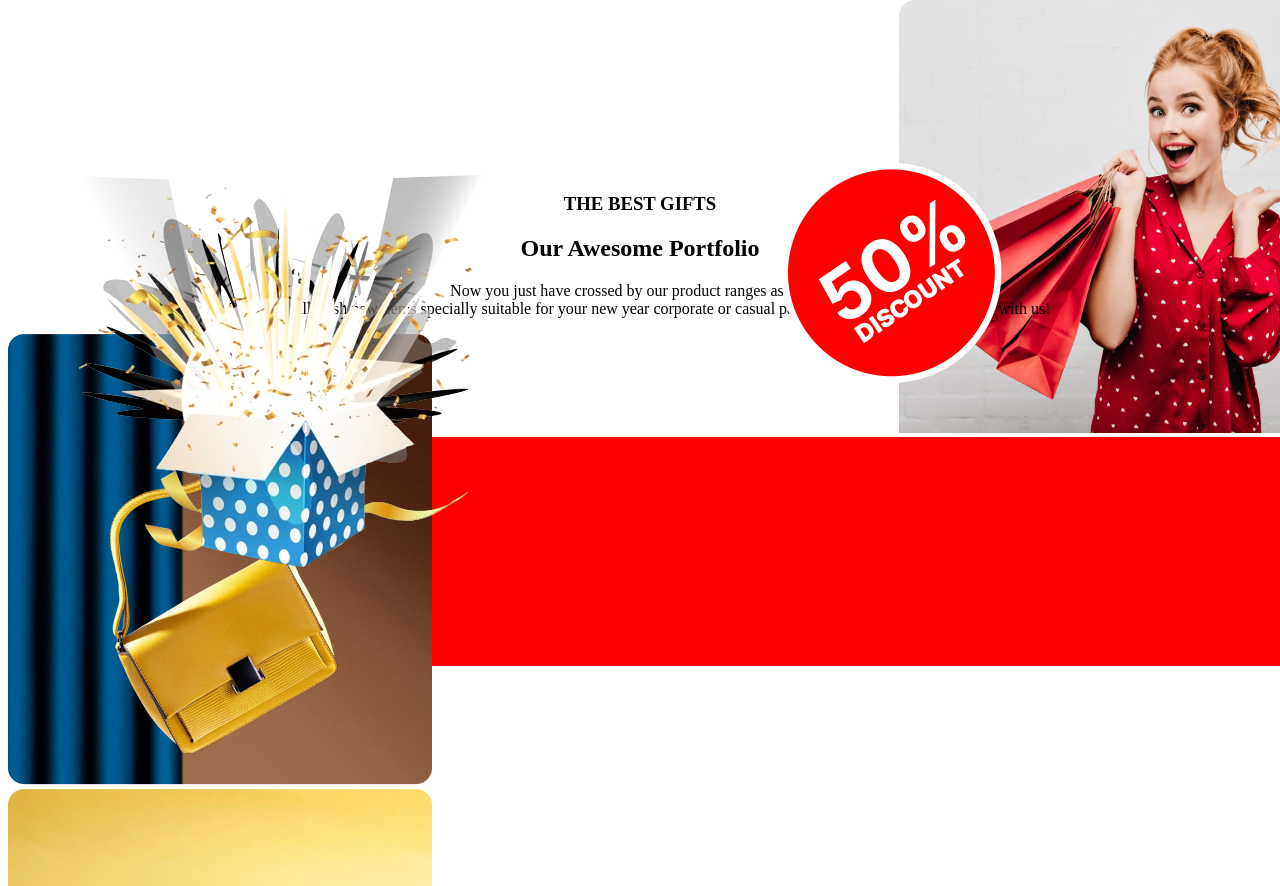
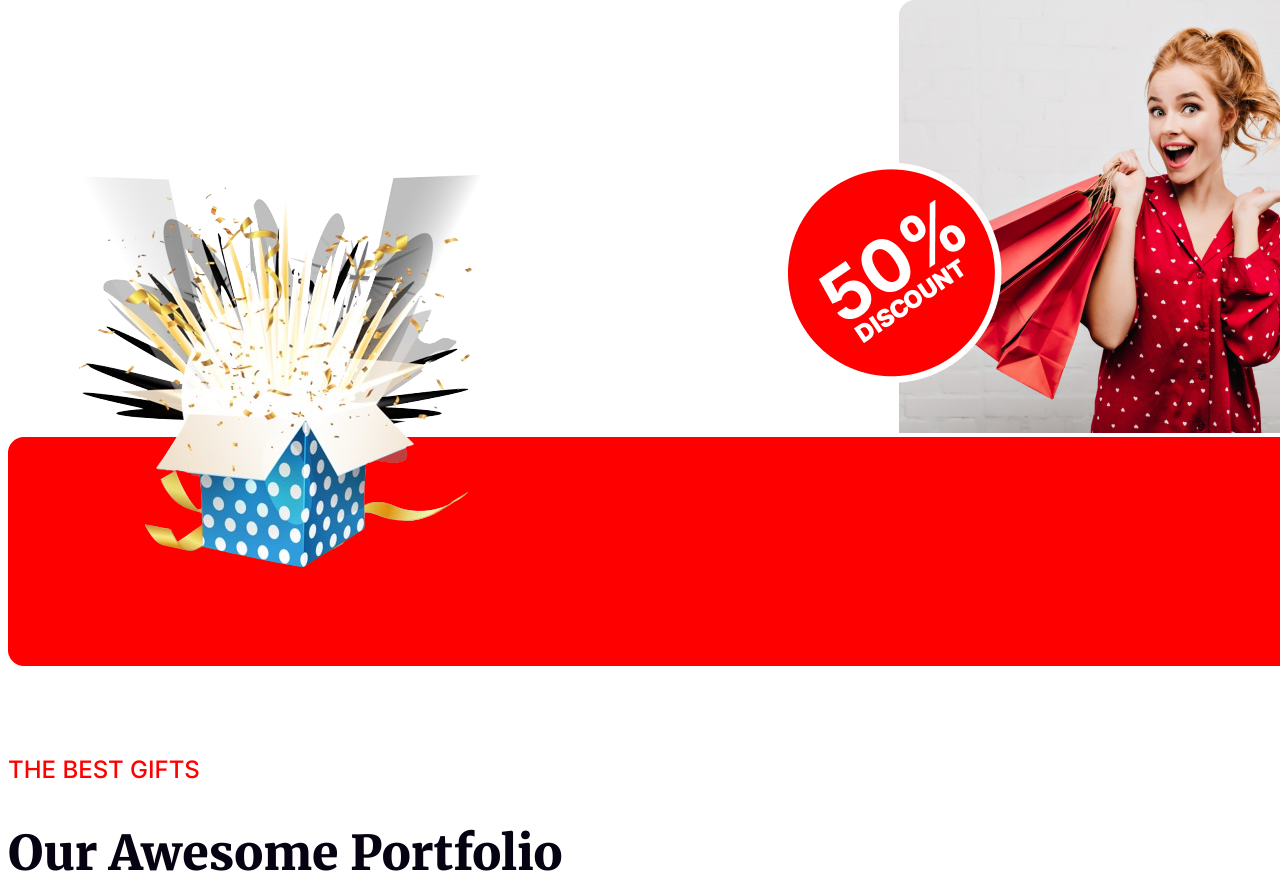
Before and after one commit to Noman0303/Batch-9-Assignment-1, a plain HTML site: page index.html in a window 1280 px wide. Shown: the part 4086-4972 px from the top of the page. Drawn offline with Linux system fonts and the light colour scheme; files whose address does not match are found by name.

Commit message:
section 6 done

```diff
--- a/index.html
+++ b/index.html
@@ -78,9 +78,9 @@
         </section>
         <section class="section-6">
             <div class="sec6div1">
-                <h3>THE BEST GIFTS</h3>
-                <h2>Our Awesome Portfolio</h2>
-                <p>Now you just have crossed by our product ranges as below. <br> These are all fresh new items specially suitable for your new year corporate or casual party. Make your events beautiful with us! </p>
+                <h3 class="inter500" style="text-align: left;">THE BEST GIFTS</h3>
+                <h2 class="sec6h2">Our Awesome Portfolio</h2>
+                <p class="inter400" style="text-align: left;">Now you just have crossed by our product ranges as below. <br> These are all fresh new items specially suitable for your new year corporate or casual party. Make your events beautiful with us! </p>
             </div>
             <div class="sec6div2-grid-container">
                 <div class="grid-item"><img src="./resources/Rectangle 3.png" alt=""></div>
--- a/style/assignment1.css
+++ b/style/assignment1.css
@@ -225,15 +225,31 @@
     padding-left: 730px;
 }
 
-
-
-
-
 /* section-6 */
 
 .section-6{
     max-width: 1600px;
+    max-height: 7335px;
+    margin-top: 580px;
+    margin-bottom: 0px;
 }
 .sec6div1{
-    text-align: center;
+    text-align: left;
 }
+
+.sec6h2{
+    color: #070211;
+    font-family: Merriweather;
+    font-size: 48px;
+    font-style: normal;
+    font-weight: 900;
+    line-height: normal;
+    text-transform: capitalize;
+    text-align: left;
+}
+
+.sec6div2-grid-container{
+    display: grid;
+    grid-template-columns:auto auto auto;
+    gap: 0px;
+}
```
